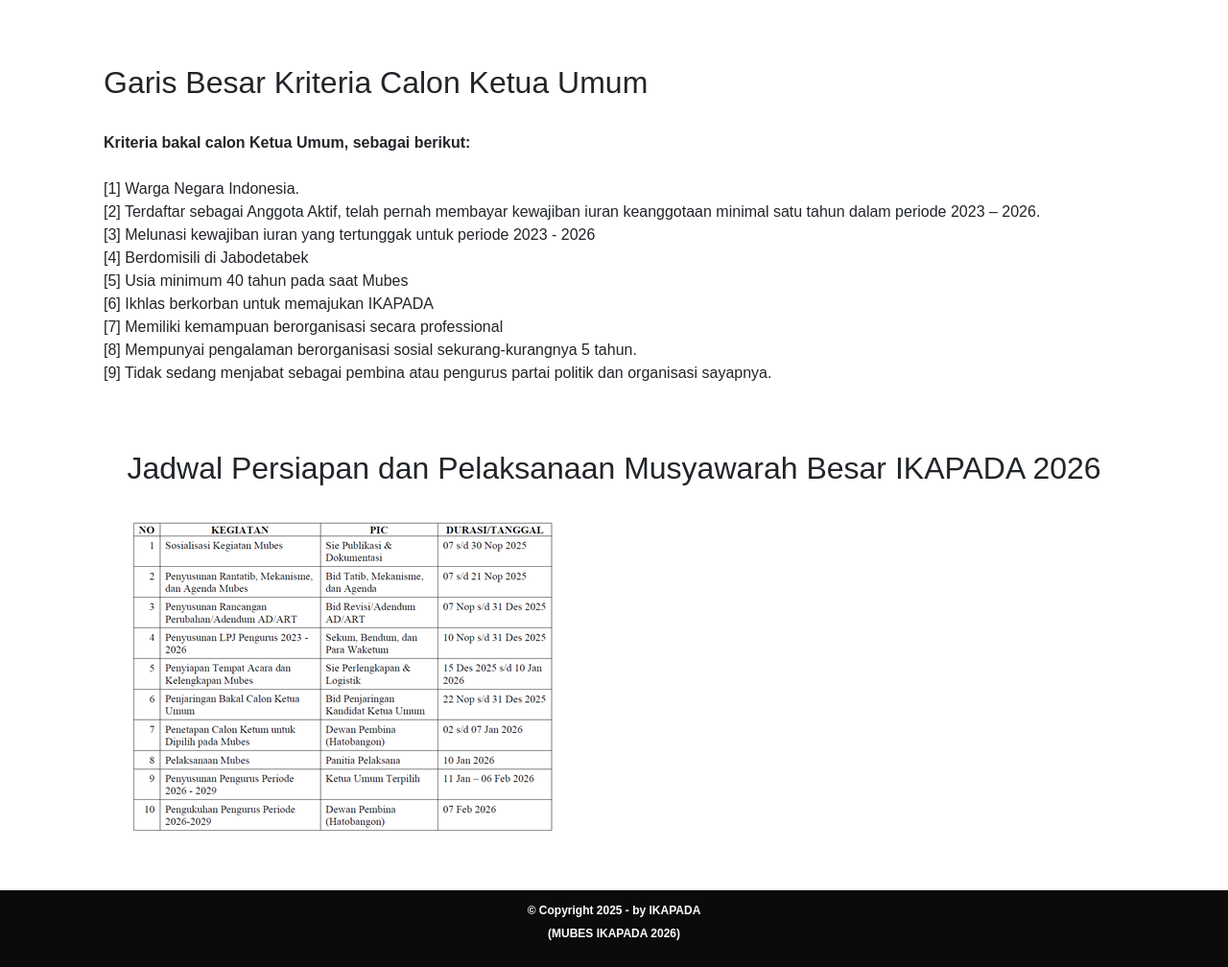
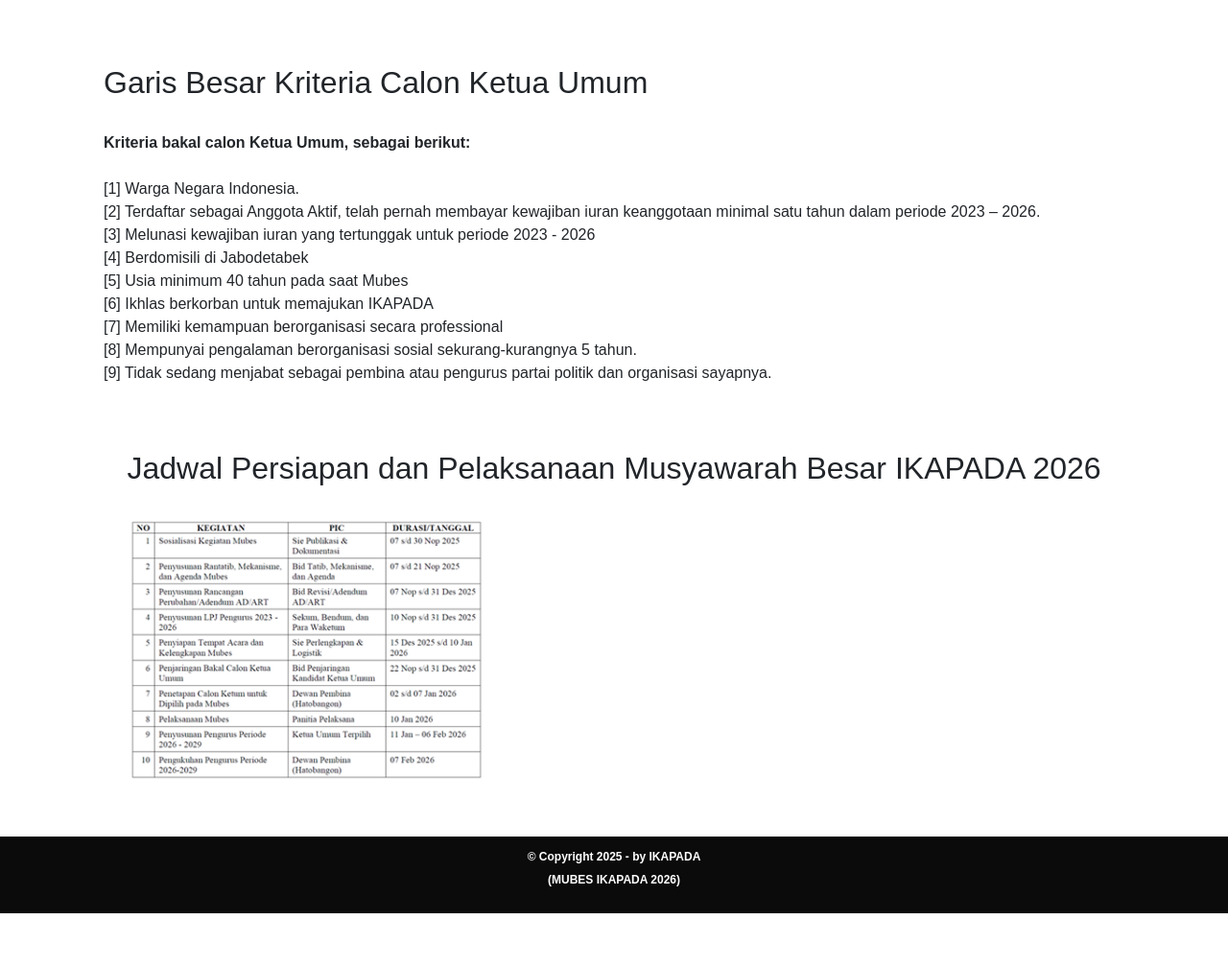
Before and after one commit to ikapada/mubes2026, a plain HTML site: page index.html in a window 1280 px wide. Shown: the part 2218-3226 px from the top of the page at 96% size. After the commit the page ends 3170 px from the top, so only its background shows below. Drawn offline with nearby package versions, Linux system fonts and the light colour scheme.

Commit message:
Add files via upload

```diff
--- a/index.html
+++ b/index.html
@@ -179,7 +179,7 @@ Bendahara : Ir. Yus Elida Nasution<br><br>
      <div class="container">
             <div class="agenda">
                 <h2>Jadwal Persiapan dan Pelaksanaan Musyawarah Besar IKAPADA 2026</h2><br>
-                <img src="jadwal450.png" alt="Jadwal Mubes Ikapada">
+                <img src="jadwalmubes3.png" alt="Jadwal Mubes Ikapada" width="375">
            </div>
      </div>
 
```
Also changed, not shown: jadwalmubes3.png (added).
